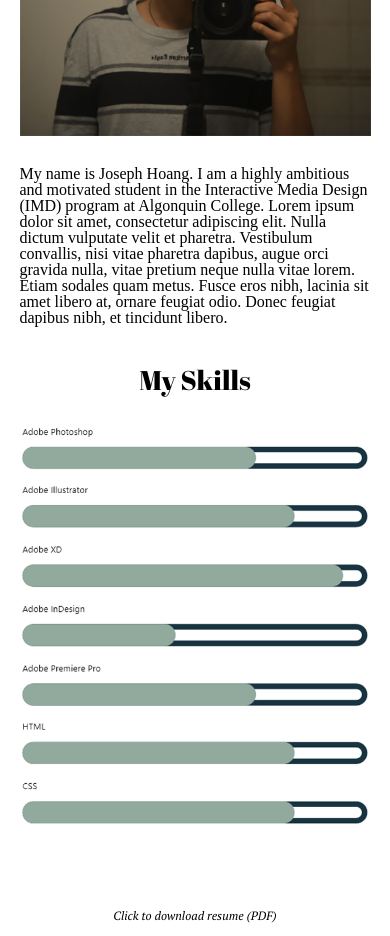
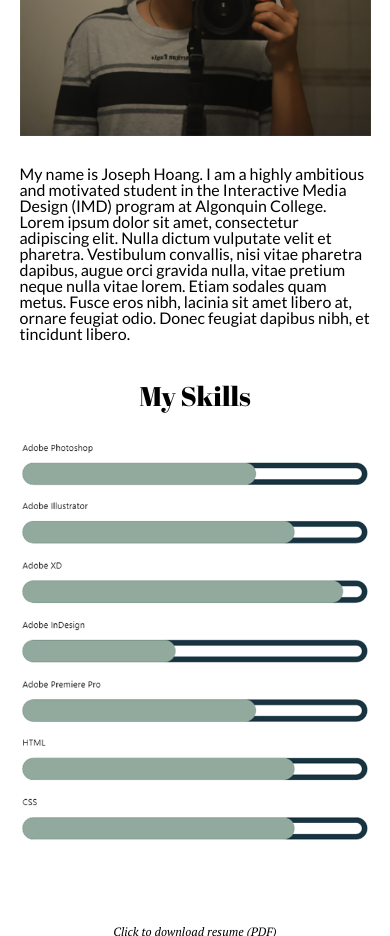
Before and after one commit to hoan0109/portfolio, a plain HTML site: page about.html in a window 390 px wide. Shown: the part 960-1896 px from the top of the page. Drawn offline with Linux system fonts and the light colour scheme.

Commit message:
lato font

```diff
--- a/css/styles.css
+++ b/css/styles.css
@@ -1,6 +1,6 @@
 @import url('https://fonts.googleapis.com/css2?family=Abril+Fatface&display=swap');
 @import url('https://fonts.googleapis.com/css2?family=PT+Serif:ital@1&display=swap');
-@import url('https://fonts.googleapis.com/css2?family=Lato:wght@400;700;900&display=swap');
+@import url('https://fonts.googleapis.com/css2?family=Lato:ital,wght@0,100;0,300;0,400;0,700;0,900;1,100;1,300;1,400;1,700;1,900&display=swap');
 
 /* ====== CSS RESET ====== */
 
@@ -103,6 +103,7 @@ a:link {
         width: 280px;
         padding-top: 1rem;
         padding-bottom: 1rem;
+        font-family: 'Lato', sans-serif;
     }
 
     .home-text-section {
@@ -176,6 +177,10 @@ a:link {
         text-align: center;
         padding-top: 30px;
         padding-bottom: 30px;
+    }
+
+    .my-story-section p {
+        font-family: 'Lato', sans-serif;
     }
 
     .story-image {
```
